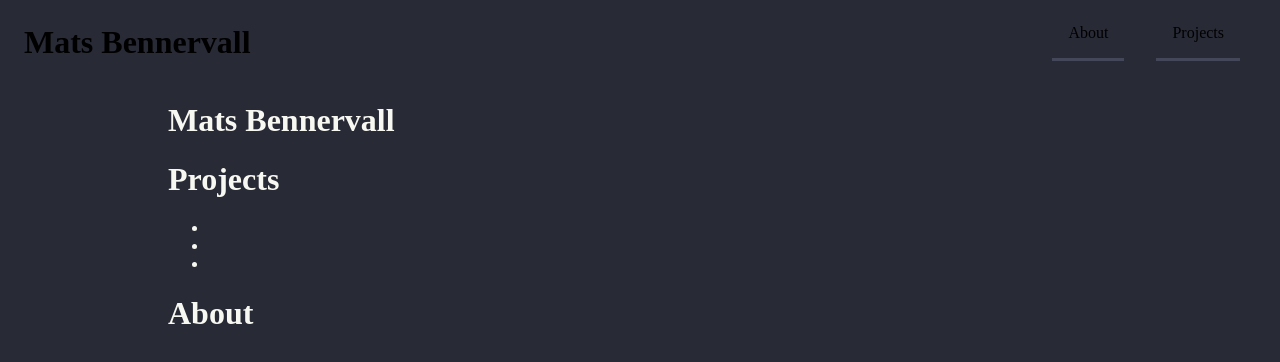
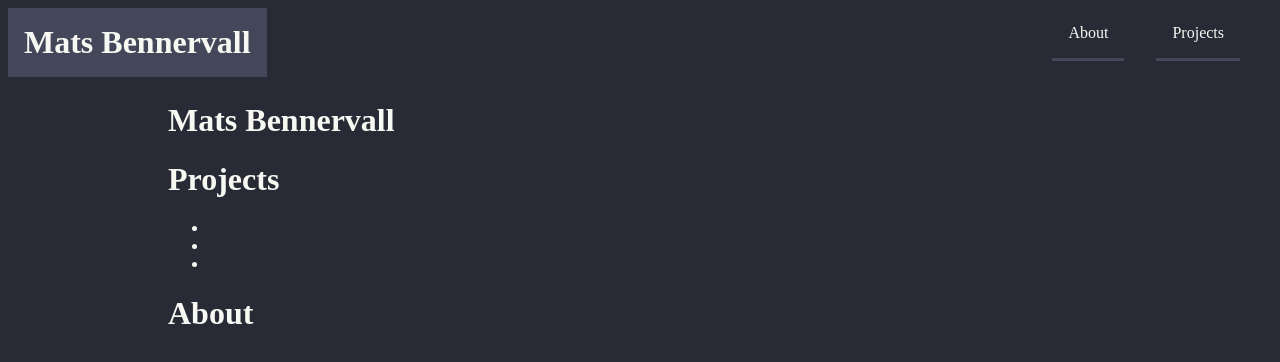
Before and after one commit to Savalige/portfolio, a plain HTML site: page index.html in a window 1280 px wide. In both pictures the pointer is over the item "Mats Bennervall". Drawn offline with Linux system fonts and the light colour scheme.

Commit message:
Update style.css

```diff
--- a/style.css
+++ b/style.css
@@ -11,7 +11,7 @@ main {
 }
 
 header a {
-    color: black;
+    color: #F8F8F2;
     text-decoration-line: none;
 }
 
@@ -27,6 +27,11 @@ header li {
     float: right;
 }
 
+.nav-link:hover {
+    background-color: #44475A;
+    border-color: #282A36;
+}
+
 .nav-link {
     padding: 1rem;
     margin-right: 2rem;
```
